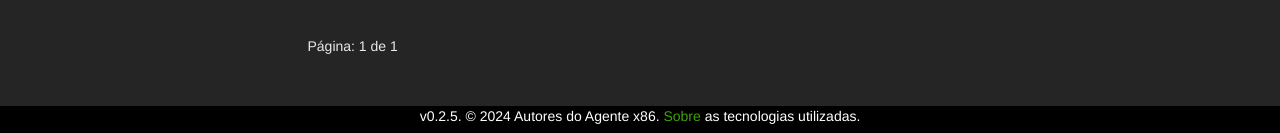
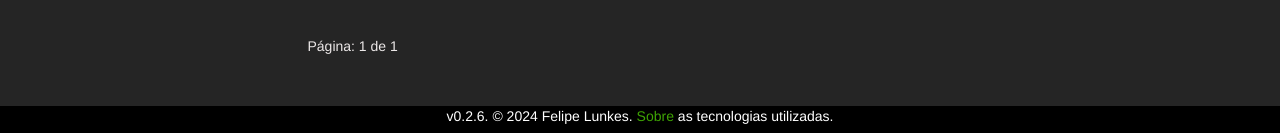
Before and after one commit to felipenlunkes/agentex86, a Jekyll site: the page built from index.html, in a window 1280 px wide and 962 px high. Shown: the part 826-959 px from the top of the window. Built offline with Jekyll 4.4.1, drawn with Linux system fonts in a browser that asks for light colours; the list of posts is cut into pages by our own code.

Commit message:
Removendo organização e passando código para repositório pessoal

```diff
--- a/_config.yml
+++ b/_config.yml
@@ -1,11 +1,11 @@
 name: Agente x86
 title: Agente x86
-authors: Autores do Agente x86
+authors: Felipe Lunkes
 description: Um blog sobre OSDev, hardware e tecnologia em geral, com uma pitada de Assembly x86 e Java.
 
 # Version
 
-version: 0.2.5
+version: 0.2.6
 
 # Tag settings
 
```
